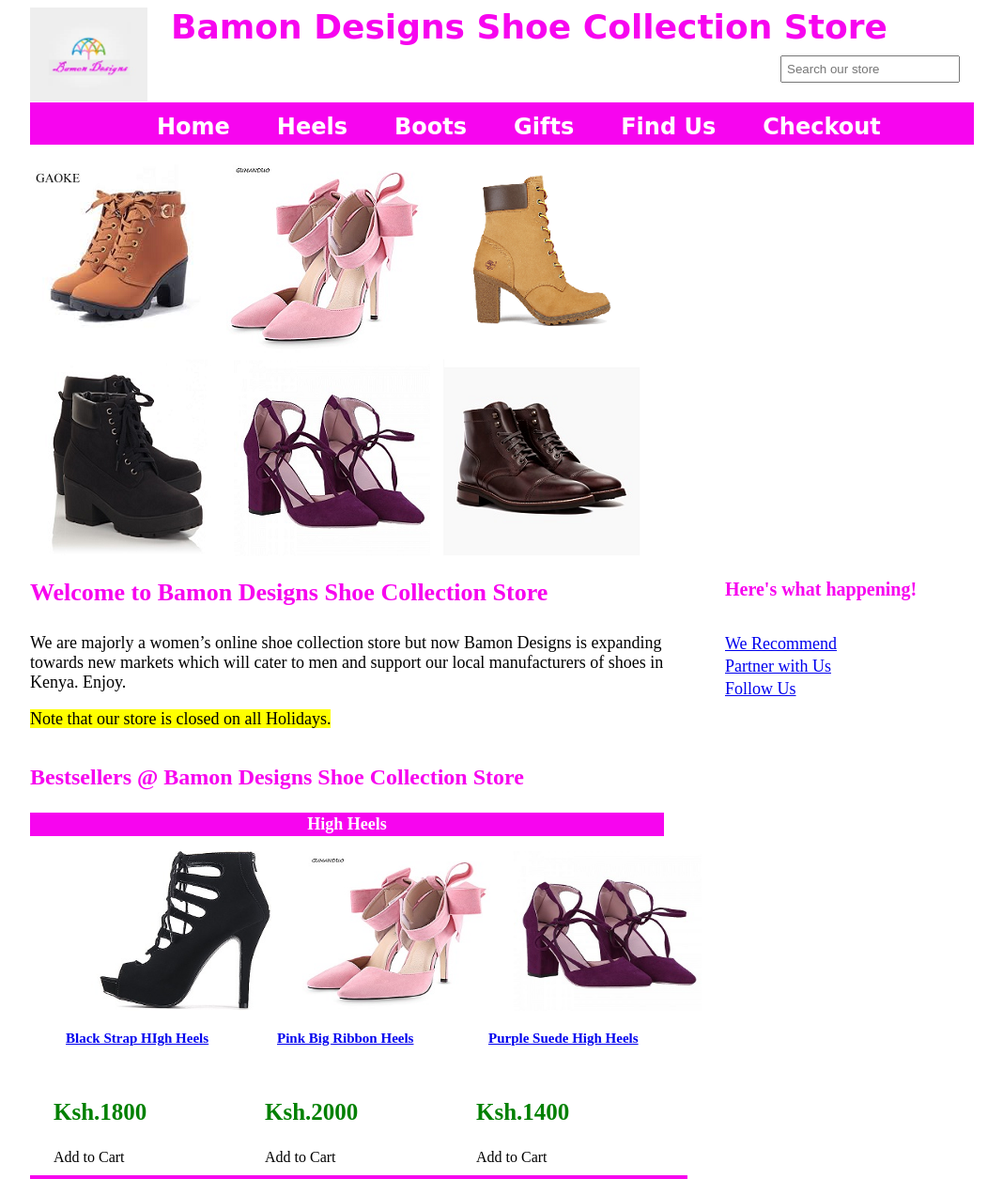
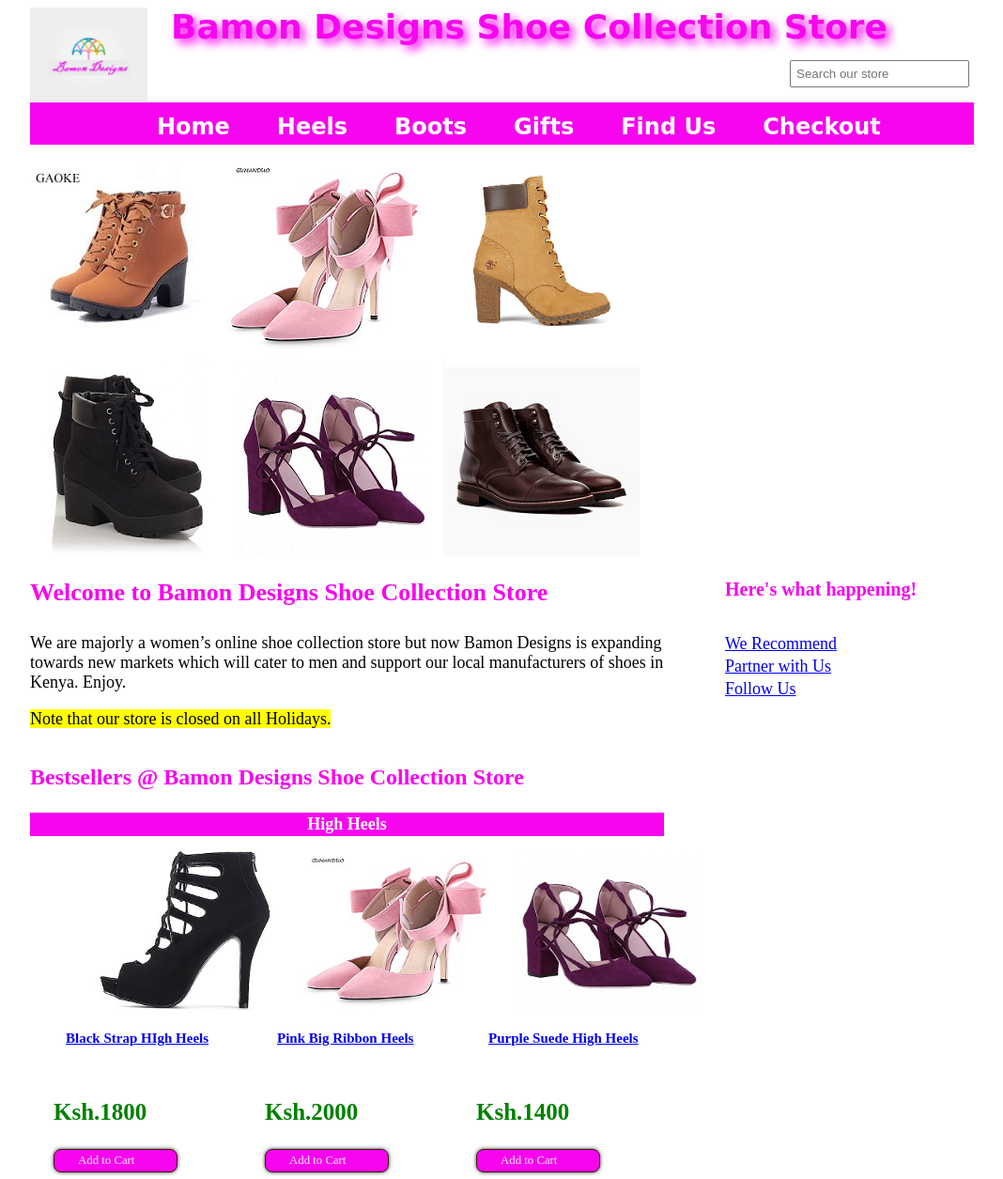
Before and after one commit to brendaokumu/BamonDesigns, a plain HTML site: page index.html in a window 1280 px wide. Shown: the top 1255 px of the page at 94% size, without its empty margins (108-1176 px from the left). Drawn offline with nearby package versions, Linux system fonts and the light colour scheme.

Commit message:
edit css3

```diff
--- a/css/styles.css
+++ b/css/styles.css
@@ -13,12 +13,13 @@ header {
 .searchbox {
     float: right;
     padding: 5px;
-    margin: 10px 10px;
+    margin-top: 15px;
 }
 
 .headerlogo {
     float: left;
     margin-right: 10px;
+    height: -webkit-fill-available;
 }
 
     .headerlogo > img {
@@ -37,6 +38,7 @@ header {
     padding: 15px;
     margin: 8px 0px;
     font-weight: bold;
+    text-shadow: 5px 5px 10px #f705ef;
 }
 
 nav {
@@ -198,6 +200,29 @@ nav {
     margin-top: 5px;
 }
 
+.addtocartbutton {
+    cursor: pointer;
+    padding: 4px 25px;
+    background: #f705ef;
+    border: 1px solid #381f09;
+    -moz-border-radius: 8px;
+    -webkit-border-radius: 8px;
+    border-radius: 8px;
+    -webkit-box-shadow: 0 0 4px rgba(0,0,0, .75);
+    -moz-box-shadow: 0 0 4px rgba(0,0,0, .75);
+    box-shadow: 0 0 4px rgba(0,0,0, .75);
+    color: #f3f3f3;
+    font-size: 0.8em;
+    width: 80px;
+}
+
+    .addtocartbutton:hover, .addtocartbutton:focus {
+        background-color: #0f64af;
+        -webkit-box-shadow: 0 0 1px rgba(0,0,0, .75);
+        -moz-box-shadow: 0 0 1px rgba(0,0,0, .75);
+        box-shadow: 0 0 1px rgba(0,0,0, .75);
+    }
+
 footer {
     clear: both;
     width: 100%;
```
